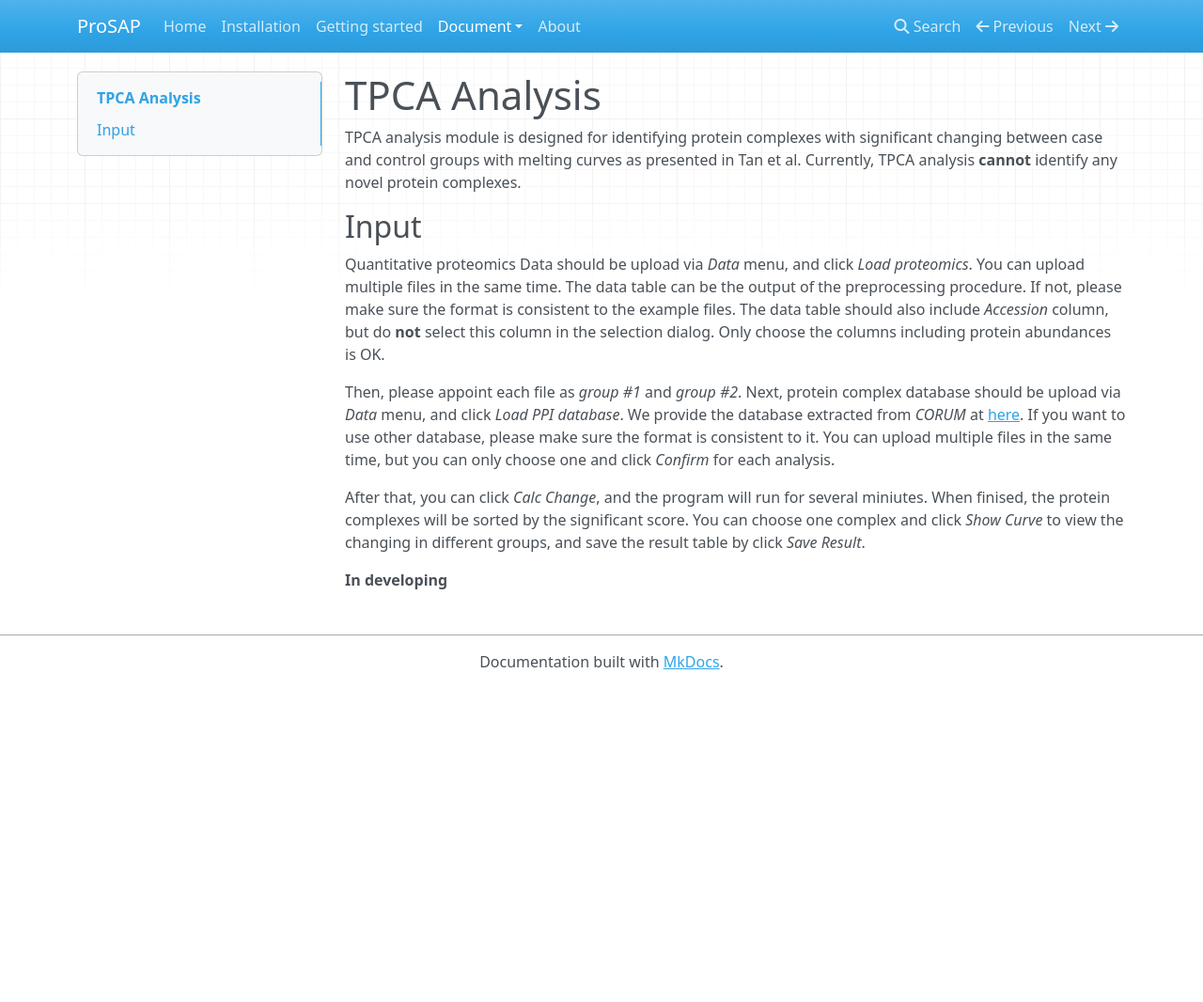
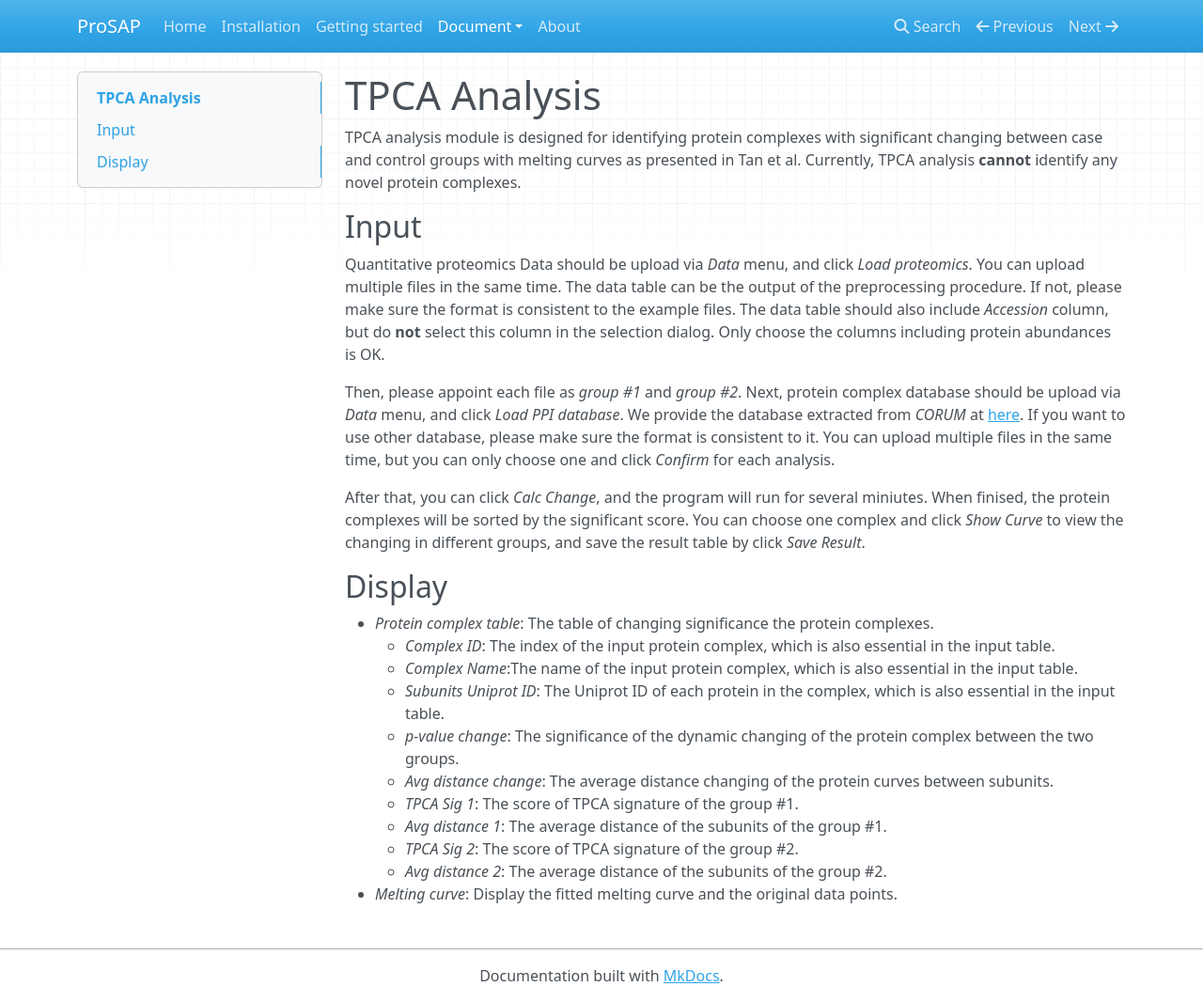
Before and after one commit to hcji/ProSAP_Pages, an MkDocs documentation site: the page built from docs/TPCA.md, in a window 1280 px wide and 1066 px high. Shown: the whole window at 94% size. Built offline with MkDocs 1.6.1, drawn with Linux system fonts in a browser that asks for light colours; nearby versions of some CDN libraries; comment, search, counter and statistics services are not loaded.

Commit message:
Update TPCA.md

```diff
--- a/docs/TPCA.md
+++ b/docs/TPCA.md
@@ -20,4 +20,17 @@ After that, you can click *Calc Change*, and the program will run for several mi
  the protein complexes will be sorted by the significant score. You can choose one complex and click
  *Show Curve* to view the changing in different groups, and save the result table by click *Save Result*.
 
-**In developing**
+
+## Display
+
+- *Protein complex table*: The table of changing significance the protein complexes.
+    - *Complex ID*: The index of the input protein complex, which is also essential in the input table.
+    - *Complex Name*:The name of the input protein complex, which is also essential in the input table.
+    - *Subunits Uniprot ID*: The Uniprot ID of each protein in the complex, which is also essential in the input table.
+    - *p-value change*: The significance of the dynamic changing of the protein complex between the two groups.
+    - *Avg distance change*: The average distance changing of the protein curves between subunits.
+    - *TPCA Sig 1*: The score of TPCA signature of the group #1.
+    - *Avg distance 1*: The average distance of the subunits of the group #1.
+    - *TPCA Sig 2*: The score of TPCA signature of the group #2.
+    - *Avg distance 2*: The average distance of the subunits of the group #2.
+- *Melting curve*: Display the fitted melting curve and the original data points.
```
